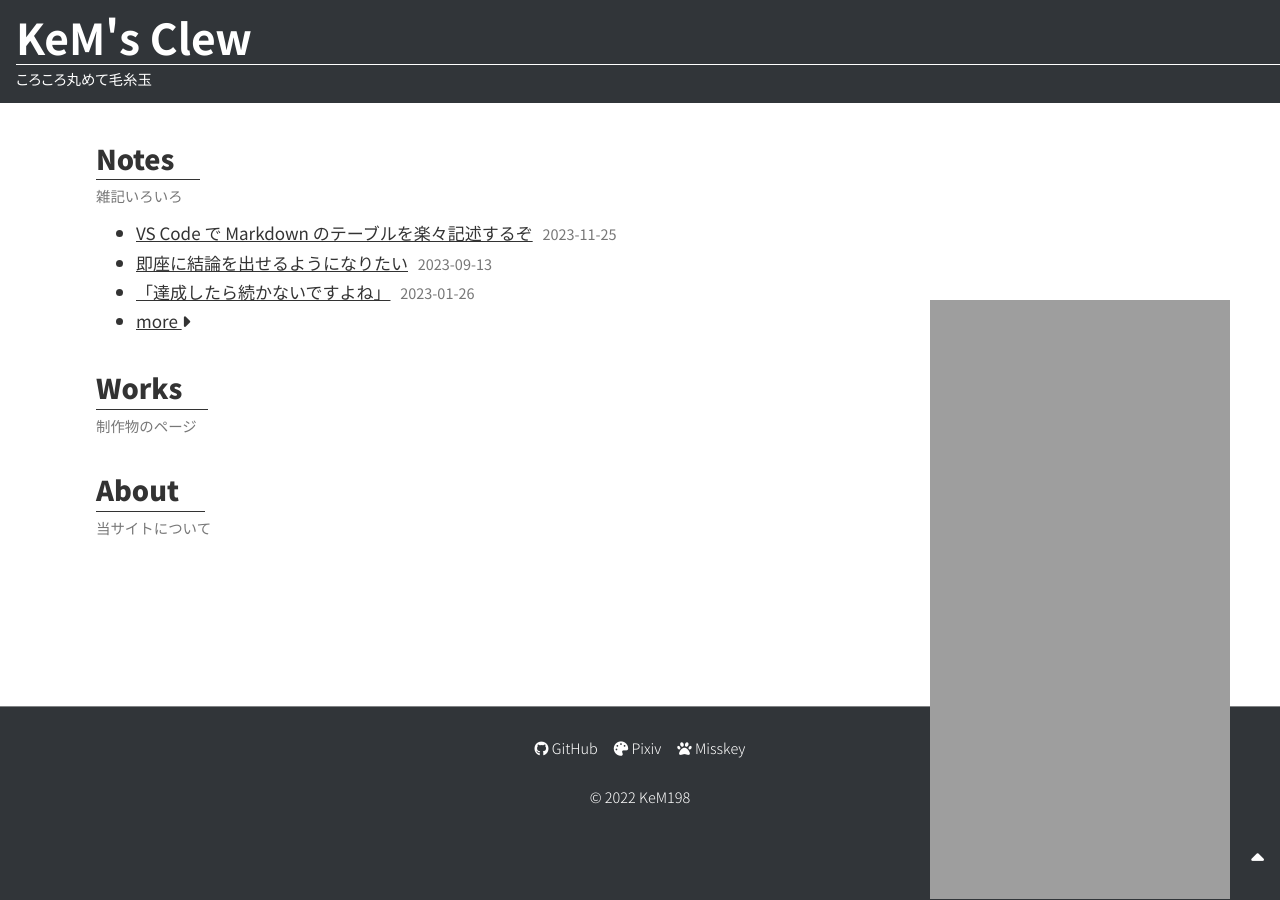
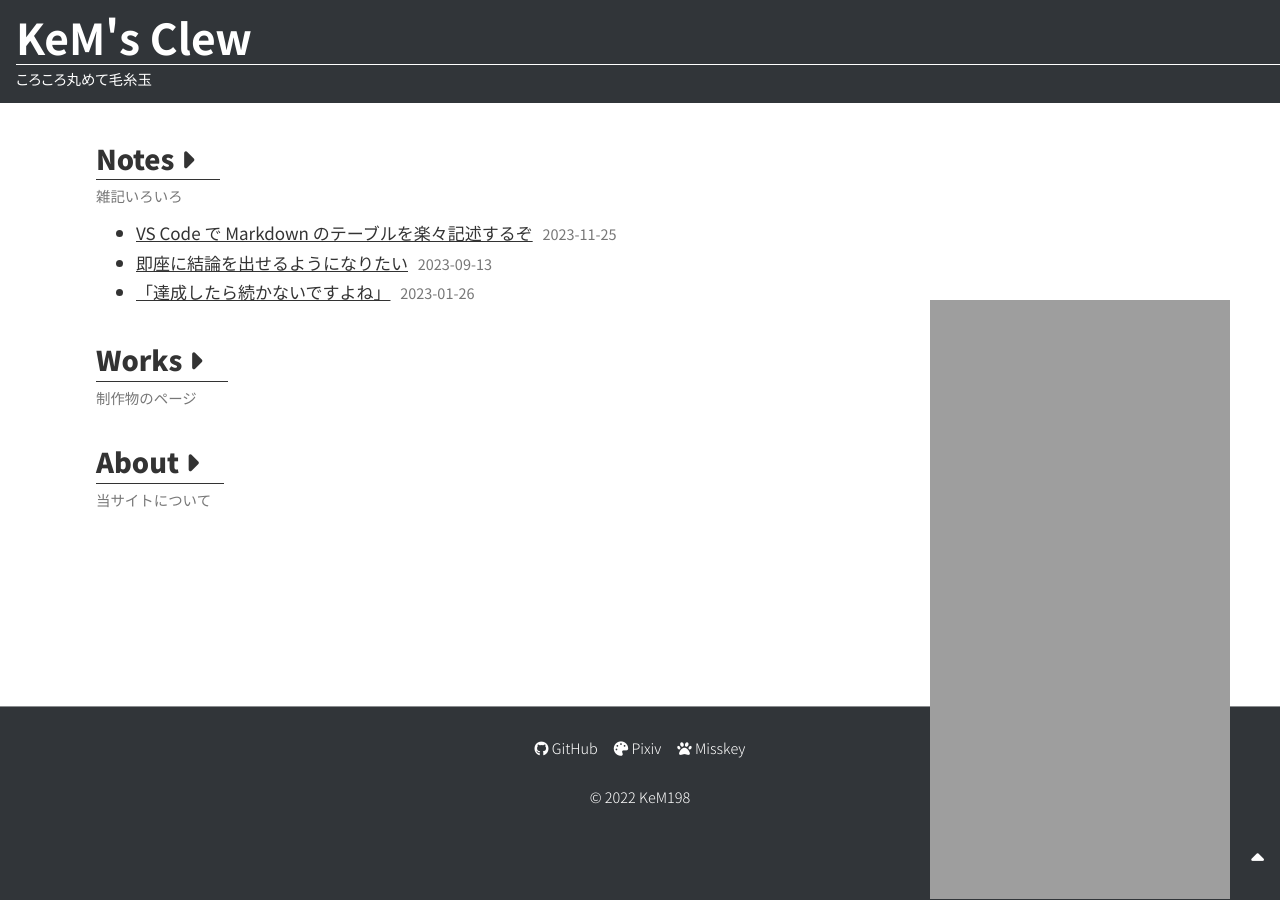
Before and after one commit to kenkenpa198/kems-clew.net, a Jekyll site: the page built from docs/index.html, in a window 1280 px wide. Built offline with Jekyll 4.4.1, drawn with Linux system fonts in a browser that asks for light colours; nearby versions of some CDN libraries; the repository's description, which GitHub fills in, is left out.

Commit message:
[update]mod home link

```diff
--- a/docs/index.html
+++ b/docs/index.html
@@ -8,7 +8,7 @@ page-category: home
 
     <!-- Notes ページのプレビュー -->
     <section>
-        <h2><a href="./notes/index.html">Notes</a></h2>
+        <h2><a href="./notes/index.html">Notes <i class="fa-solid fa-caret-right"></i></a></h2>
         <div class="about-description">雑記いろいろ</div>
         <ul class="notes">
         {% for post in site.posts limit:3 %}
@@ -19,19 +19,18 @@ page-category: home
                 <span class="post-date">{{ post.date | date: "%Y-%m-%d" }}</span>
             </li>
         {% endfor %}
-            <li><a href="./notes/index.html">more <i class="fa-solid fa-caret-right"></i></a></li>
         </ul>
     </section>
 
     <!-- Works -->
     <section>
-        <h2><a href="./works.html">Works</a></h2>
+        <h2><a href="./works.html">Works <i class="fa-solid fa-caret-right"></i></a></h2>
         <div class="about-description">制作物のページ</div></li>
     </section>
 
     <!-- About -->
     <section>
-        <h2><a href="{% post_url 2022-11-22-about %}">About</a></h2>
+        <h2><a href="{% post_url 2022-11-22-about %}">About <i class="fa-solid fa-caret-right"></i></a></h2>
         <div class="about-description">当サイトについて</div></li>
     </section>
 
```
